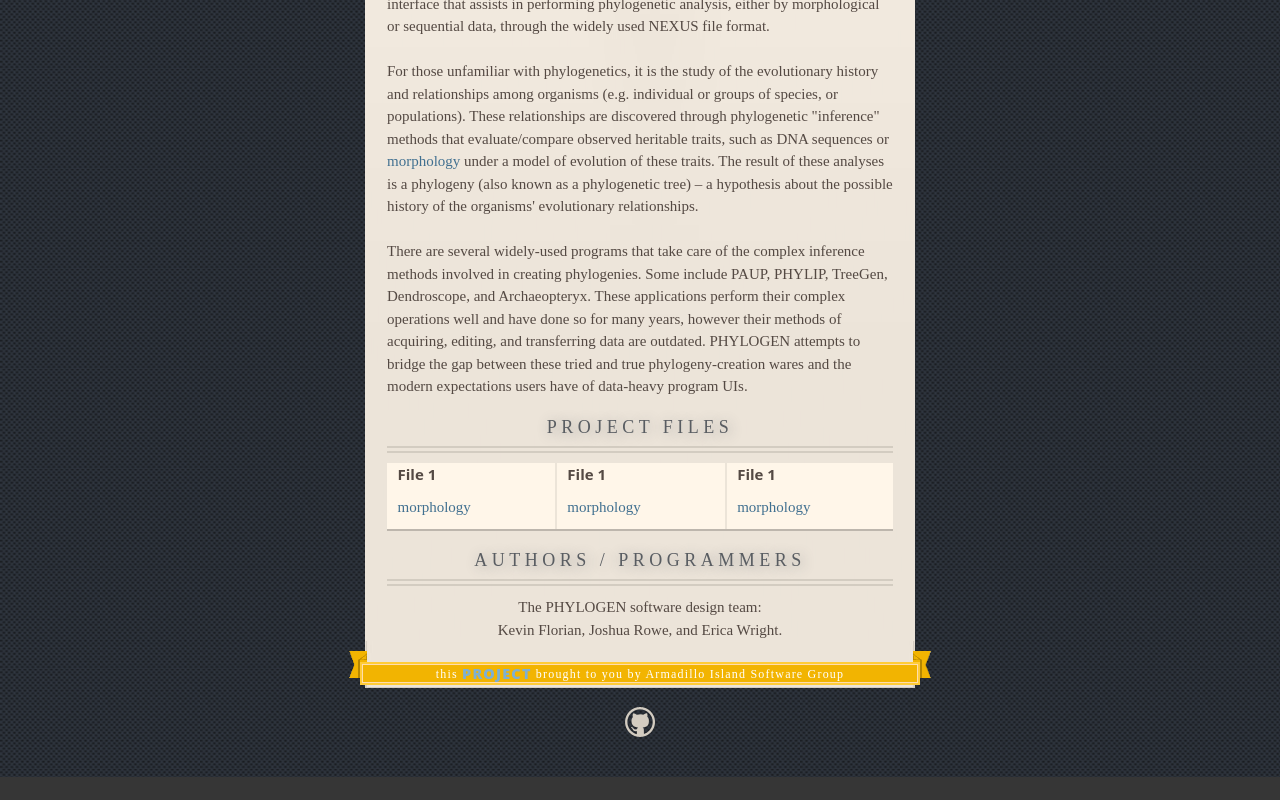
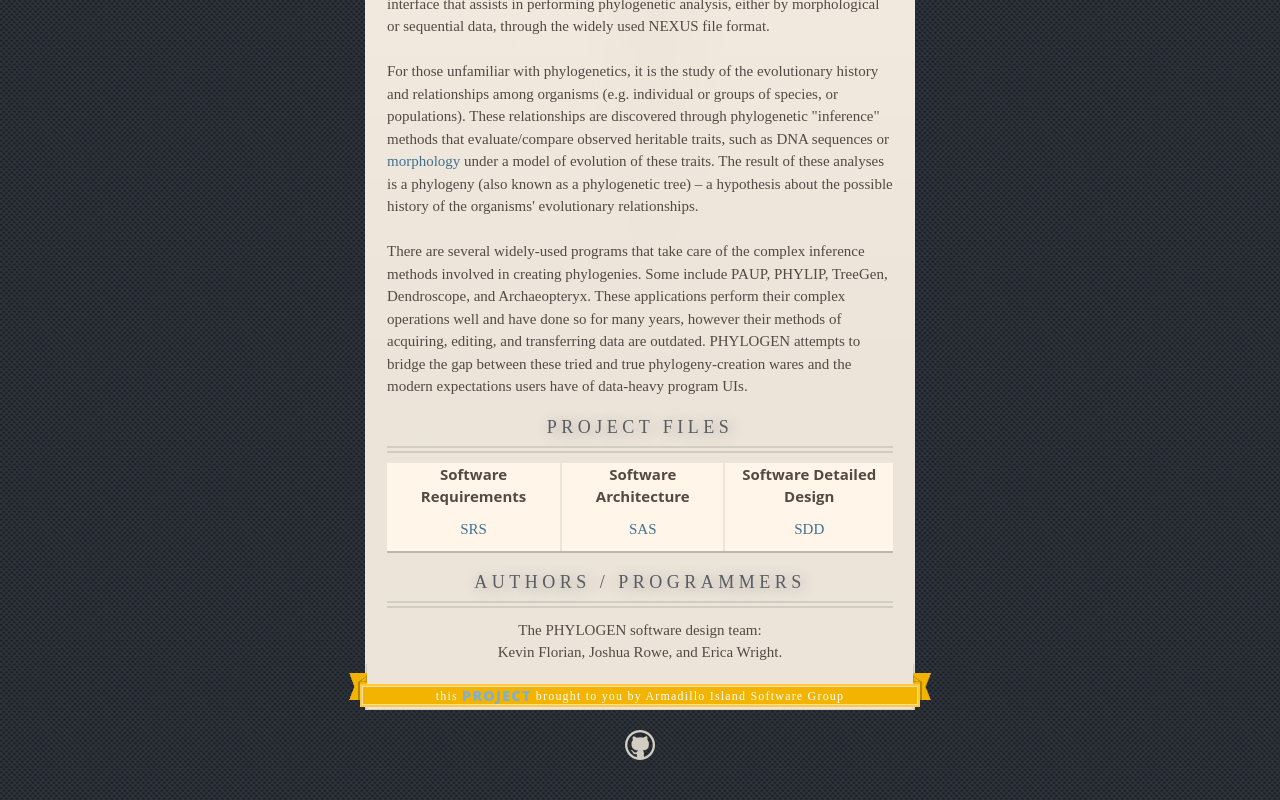
Before and after one commit to kflo/phylo, a plain HTML site: page index.html in a window 1280 px wide. Shown: the part 631-1431 px from the top of the page. Before the commit the page ends 1408 px from the top, so only its background shows below. Drawn offline with nearby package versions, Linux system fonts and the light colour scheme.

Commit message:
Update index.html

```diff
--- a/index.html
+++ b/index.html
@@ -62,15 +62,15 @@ There are several widely-used programs that take care of the complex inference m
 <h3>
 <a id="designer-templates" class="anchor" href="#designer-templates" aria-hidden="true"><span class="octicon octicon-link"></span></a>PROJECT FILES</h3>
 <table>
-  <tr>
-    <td><h2>File 1</h2>
-<p><a href="http://www.merriam-webster.com/dictionary/morphology">morphology</a></p>
+  <tr align="center">
+    <td><h2>Software Requirements</h2>
+<p><a href="docs/SRS_REPORT_AIS.docx">SRS</a></p>
 </td>
-<td><h2>File 1</h2>
-<p><a href="http://www.merriam-webster.com/dictionary/morphology">morphology</a></p>
+<td><h2>Software Architecture</h2>
+<p><a href="docs/P5-SoftwareArchitectureSpecs.docx">SAS</a></p>
 </td>
-<td><h2>File 1</h2>
-<p><a href="http://www.merriam-webster.com/dictionary/morphology">morphology</a></p>
+<td><h2>Software Detailed Design</h2>
+<p><a href="docs/P6.docx">SDD</a></p>
 </td>
   </tr>
 </table>
```
